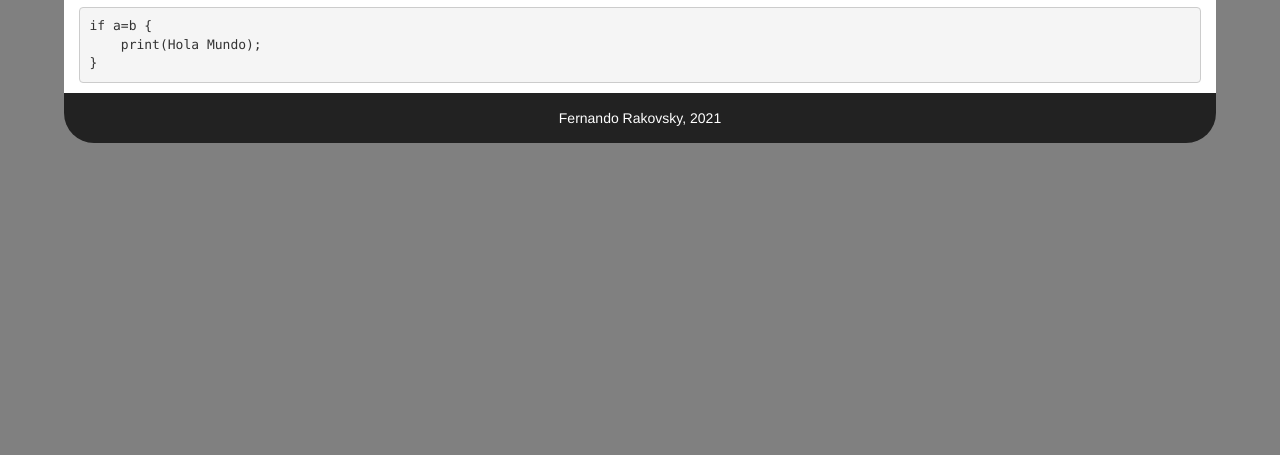
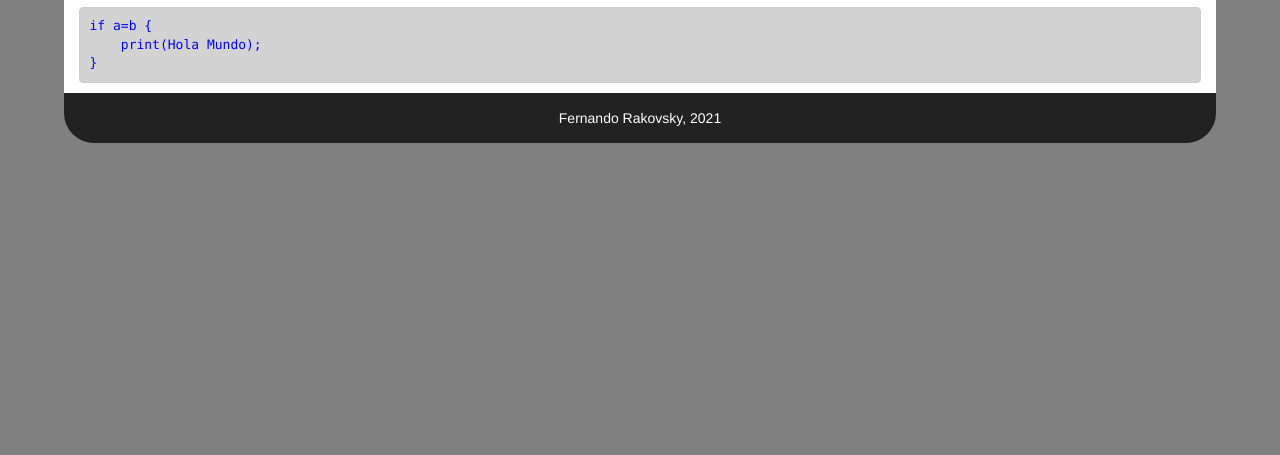
Before and after one commit to Nandorak/Nandorak.github.io, a plain HTML site: page post/proyecto-1/Analisis-Titanic.html in a window 1280 px wide. Shown: the part 345-800 px from the top of the page. Drawn offline with nearby package versions, Linux system fonts and the light colour scheme.

Commit message:
add style to post

```diff
--- a/post/proyecto-1/Analisis-Titanic.html
+++ b/post/proyecto-1/Analisis-Titanic.html
@@ -6,9 +6,11 @@
     <meta charset="utf-8">
     <meta name="viewport" content="width=device-width, initial-scale=1">
     <link rel="stylesheet" href="https://maxcdn.bootstrapcdn.com/bootstrap/3.4.1/css/bootstrap.min.css">
+    <link rel="stylesheet" href="../../styles.css">
+    <link rel="stylesheet" href="../stylesPost.css">
     <script src="https://ajax.googleapis.com/ajax/libs/jquery/3.5.1/jquery.min.js"></script>
     <script src="https://maxcdn.bootstrapcdn.com/bootstrap/3.4.1/js/bootstrap.min.js"></script>
-    <link rel="stylesheet" href="../../styles.css">
+
     <style>
         /* Note: Try to remove the following lines to see the effect of CSS positioning */
         .affix {
@@ -50,8 +52,6 @@
     <script>$.get("../../componentes/footer.html", function (data) {
     $("#footer").replaceWith(data);
     });</script>
-
-
 </body>
 
 
--- /dev/null
+++ b/post/stylesPost.css
@@ -0,0 +1,4 @@
+pre {
+	background-color: lightgray;
+	color: blue;
+}
```
